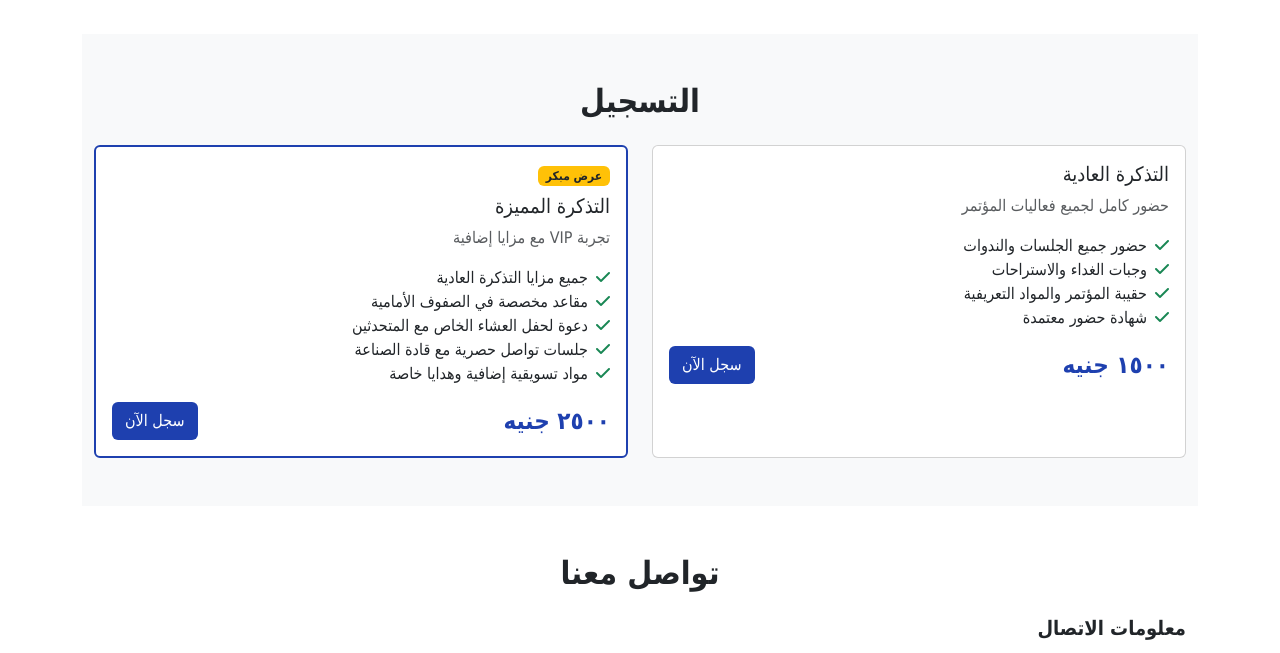
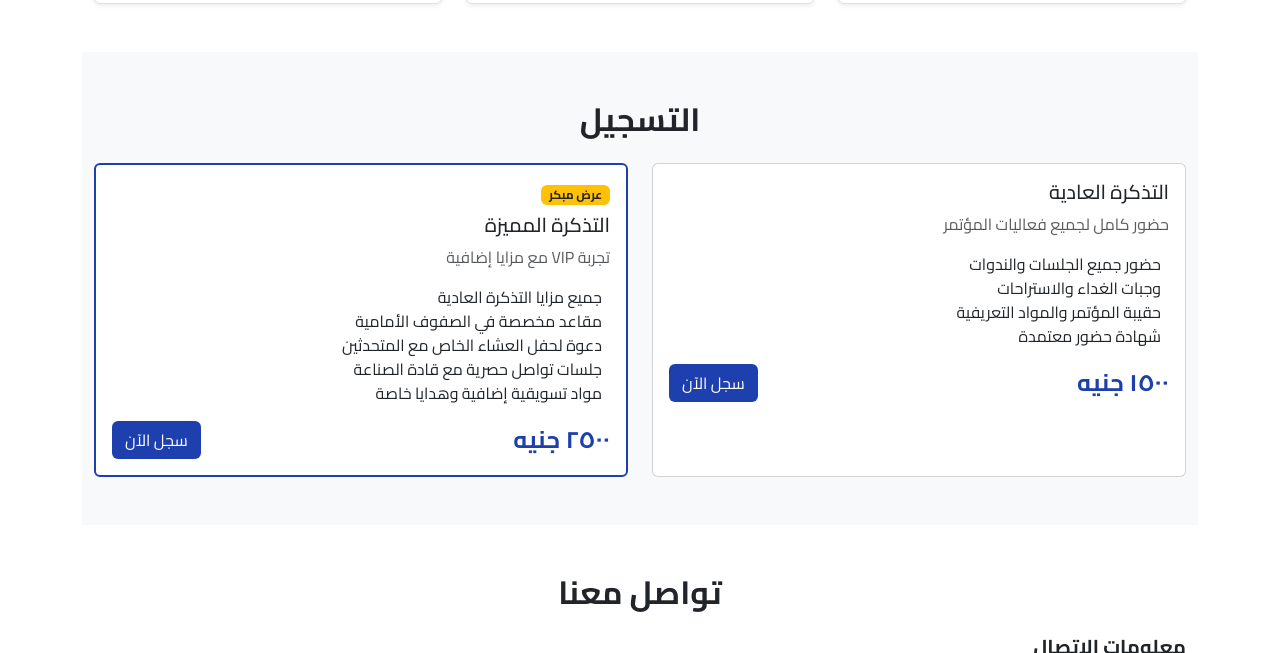
Before and after one commit to Omima56/no-mobile-behavior, a plain HTML site: page index.html in a window 1280 px wide. Shown: the part 1875-2528 px from the top of the page. Drawn offline with nearby package versions, Linux system fonts and the light colour scheme.

Commit message:
Update index.html

```diff
--- a/index.html
+++ b/index.html
@@ -5,9 +5,12 @@
     <meta name="viewport" content="width=device-width, initial-scale=1.0">
     <title>قمة التكنولوجيا 2025</title>
     <link href="https://cdn.jsdelivr.net/npm/bootstrap@5.3.3/dist/css/bootstrap.rtl.min.css" rel="stylesheet">
-    <link rel="stylesheet" href="https://cdnjs.cloudflare.com/ajax/libs/font-awesome/6.5.0/css/all.min.css">
+    <!-- Google Fonts -->
+    <link rel="preconnect" href="https://fonts.googleapis.com">
+    <link rel="preconnect" href="https://fonts.gstatic.com" crossorigin>
+    <link href="https://fonts.googleapis.com/css2?family=Cairo:wght@200..1000&display=swap" rel="stylesheet">
     <style>
-        body { font-family: 'Tahoma', sans-serif; background-color: #fff; }
+        body { font-family: 'Cairo', sans-serif; background-color: #fff; }
         .section-title { font-weight: bold; margin-bottom: 1rem; }
         .feature-box, .speaker-box { background: #f8f9fa; border-radius: 12px; padding: 1rem; text-align: center; }
         .speaker-img { width: 100px; height: 100px; border-radius: 50%; object-fit: cover; margin: auto; }
```
